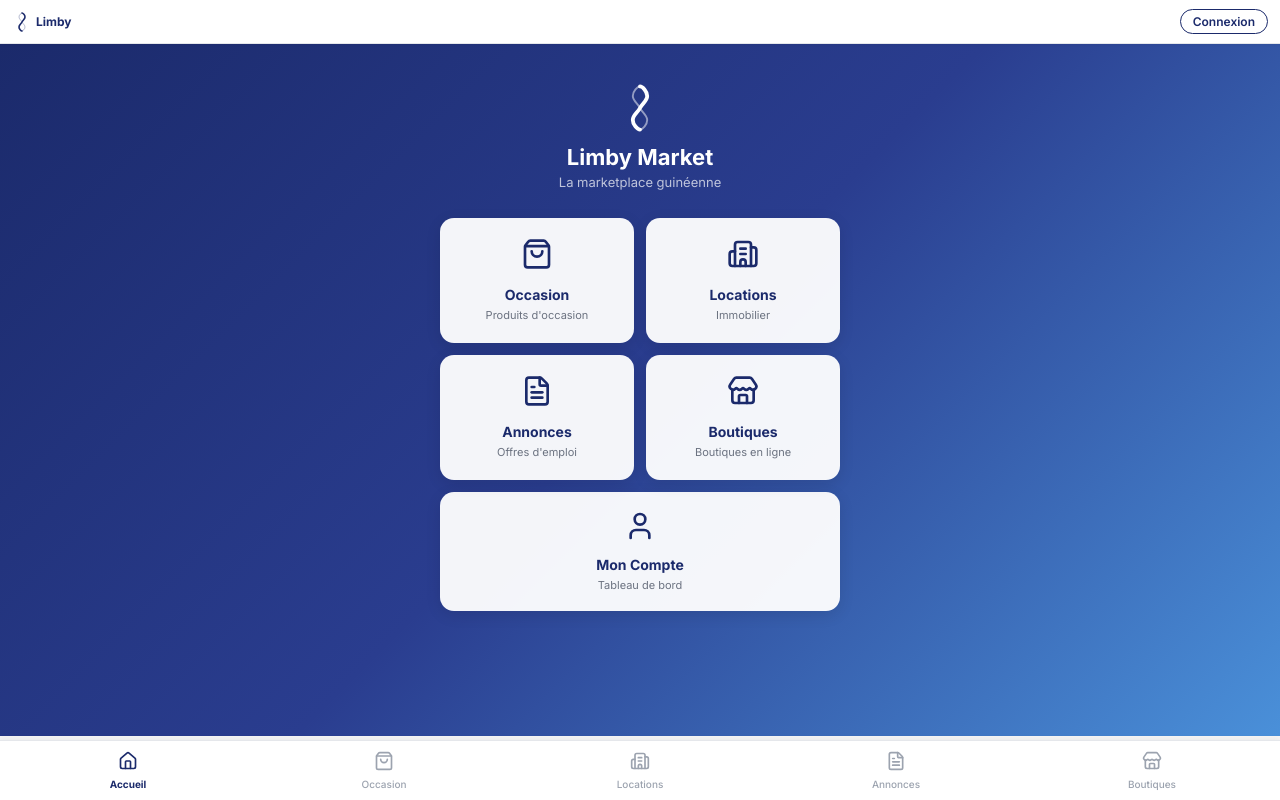
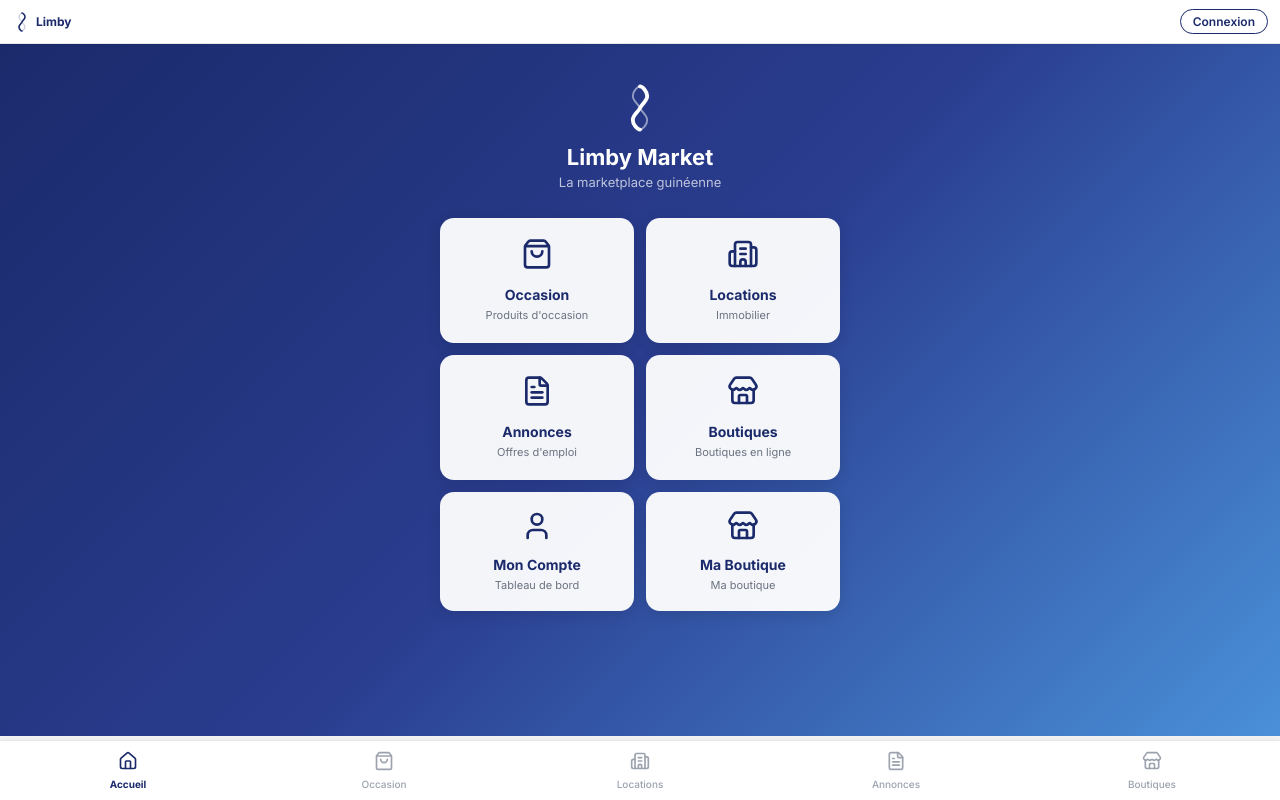
Before and after one commit to mamadouourlimby001/-limby-market-complet, a React (Vite) app in the folder frontend/: page / in a window 1280 px wide. Built offline with nearby package versions, Linux system fonts and the light colour scheme; no server answers; the HTML template or start-up script is replaced by a standard one.

Commit message:
feat: Add 'Ma Boutique' button to Home page
- Add 'Ma Boutique' menu item to Home.jsx
- Display 'Ma Boutique' on same row as 'Mon Compte'
- Uses Store icon like Boutiques button
- Maintains existing layout and styling

```diff
--- a/frontend/src/pages/Home.jsx
+++ b/frontend/src/pages/Home.jsx
@@ -8,6 +8,7 @@ const menuItems = [
   { path: '/annonces', label: 'Annonces', icon: 'announce', desc: 'Offres d\'emploi' },
   { path: '/boutiques', label: 'Boutiques', icon: 'store', desc: 'Boutiques en ligne' },
   { path: '/mon-compte', label: 'Mon Compte', icon: 'user', desc: 'Tableau de bord' },
+  { path: '/ma-boutique', label: 'Ma Boutique', icon: 'store', desc: 'Ma boutique' },
 ];
 
 const Home = () => {
@@ -55,17 +56,25 @@ const Home = () => {
       </div>
 
       <div style={{ maxWidth: 400, margin: '12px auto 0' }}>
-        <Link to={menuItems[4].path} style={{
-          background: 'rgba(255,255,255,0.95)', borderRadius: 14, padding: '18px 14px',
-          textAlign: 'center', display: 'block', textDecoration: 'none',
-          boxShadow: '0 4px 15px rgba(0,0,0,0.1)'
+        <div style={{
+          display: 'grid', gridTemplateColumns: '1fr 1fr', gap: 12
         }}>
-          <span style={{ fontSize: 32, display: 'block', marginBottom: 6 }}>
-            <User size={32} color="#1B2A6B" />
-          </span>
-          <span style={{ fontSize: 14, fontWeight: 700, color: '#1B2A6B', display: 'block' }}>{menuItems[4].label}</span>
-          <span style={{ fontSize: 11, color: '#6b7280' }}>{menuItems[4].desc}</span>
-        </Link>
+          {menuItems.slice(4, 6).map(item => (
+            <Link key={item.path} to={item.path} style={{
+              background: 'rgba(255,255,255,0.95)', borderRadius: 14, padding: '18px 14px',
+              textAlign: 'center', textDecoration: 'none',
+              boxShadow: '0 4px 15px rgba(0,0,0,0.1)',
+              transition: 'transform 0.2s, box-shadow 0.2s'
+            }}>
+              <span style={{ fontSize: 32, display: 'block', marginBottom: 6 }}>
+                {item.icon === 'user' && <User size={32} color="#1B2A6B" />}
+                {item.icon === 'store' && <Store size={32} color="#1B2A6B" />}
+              </span>
+              <span style={{ fontSize: 14, fontWeight: 700, color: '#1B2A6B', display: 'block' }}>{item.label}</span>
+              <span style={{ fontSize: 11, color: '#6b7280' }}>{item.desc}</span>
+            </Link>
+          ))}
+        </div>
       </div>
     </div>
   );
```
